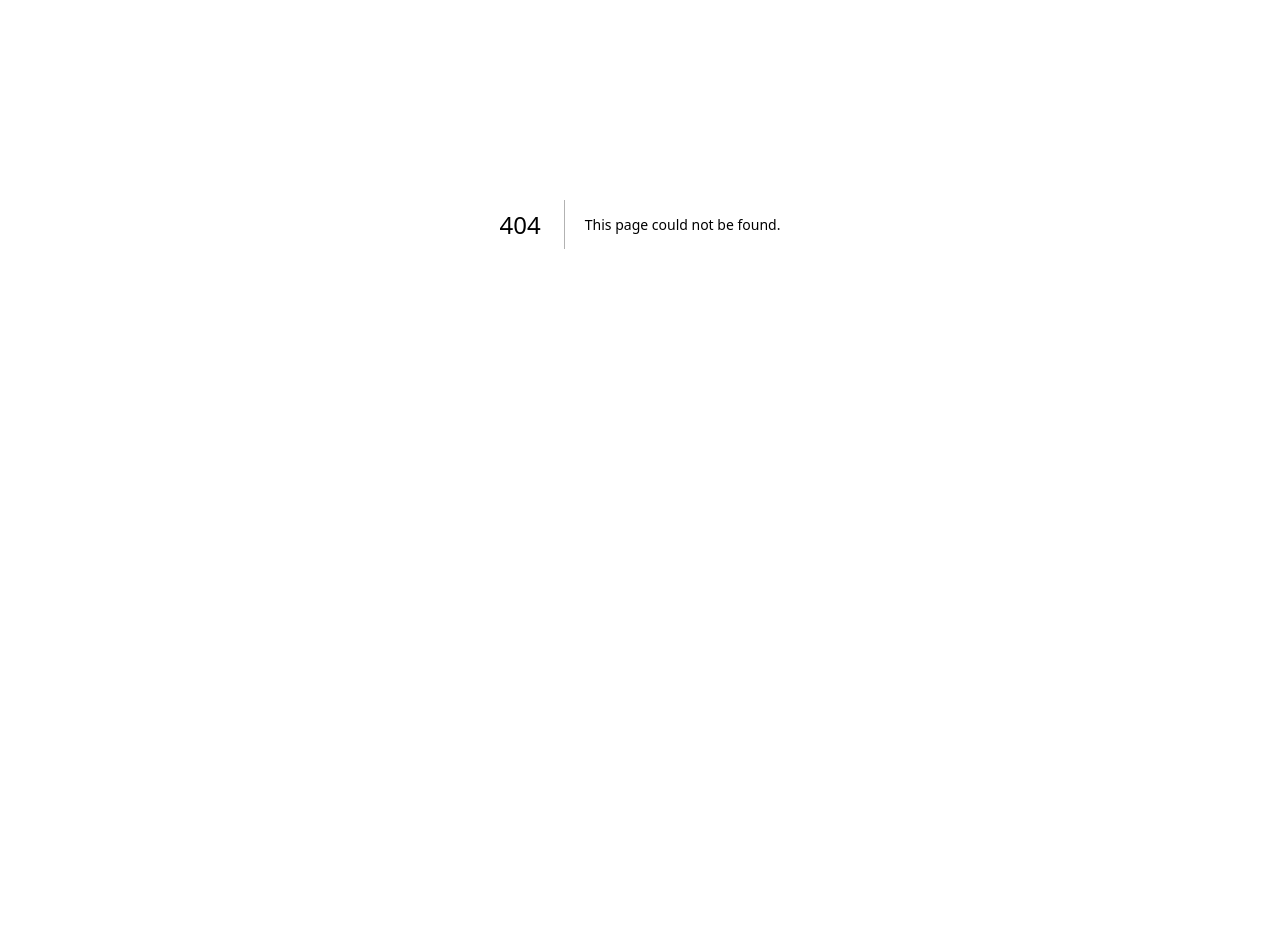
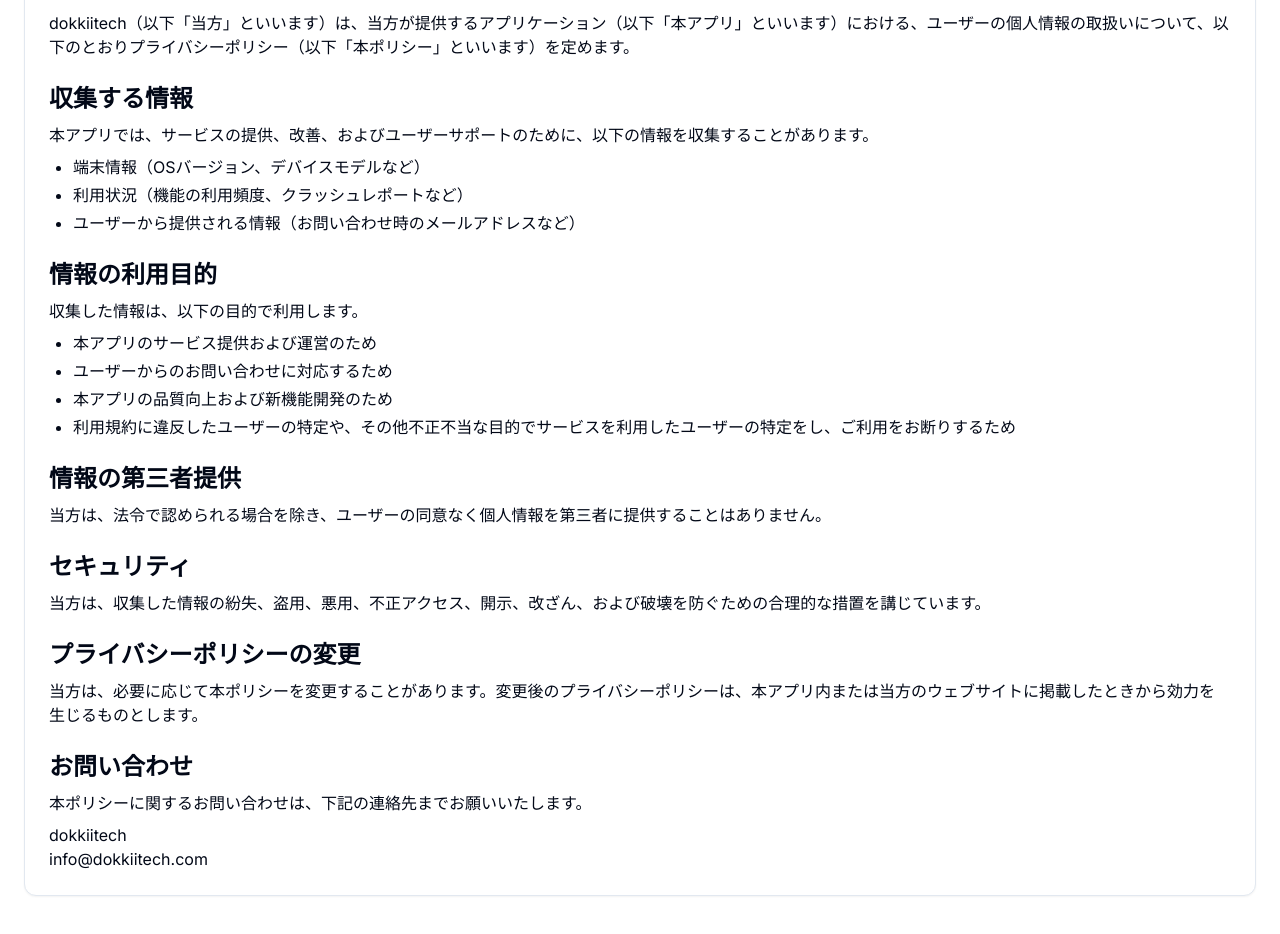
Before and after one commit to dokkiitech/portfolio, a Next.js app: page /privacy-policy in a window 1280 px wide. Before the commit this address had no page. Shown: the part 240-1174 px from the top of the page. Before the commit the page ends 864 px from the top, so only its background shows below. Built offline with nearby package versions, Linux system fonts and the light colour scheme.

Commit message:
ポリシーページを追加

```diff
--- /dev/null
+++ b/app/privacy-policy/page.tsx
@@ -0,0 +1,73 @@
+import { Card, CardContent, CardDescription, CardHeader, CardTitle } from "@/components/ui/card";
+
+export default function PrivacyPolicyPage() {
+  return (
+    <main className="container mx-auto py-12 px-4 md:px-6">
+      <Card>
+        <CardHeader>
+          <CardTitle>プライバシーポリシー</CardTitle>
+          <CardDescription>最終更新日: 2025年10月9日</CardDescription>
+        </CardHeader>
+        <CardContent className="space-y-6">
+          <div className="space-y-2">
+            <h2 className="text-2xl font-bold">はじめに</h2>
+            <p>
+              dokkiitech（以下「当方」といいます）は、当方が提供するアプリケーション（以下「本アプリ」といいます）における、ユーザーの個人情報の取扱いについて、以下のとおりプライバシーポリシー（以下「本ポリシー」といいます）を定めます。
+            </p>
+          </div>
+          <div className="space-y-2">
+            <h2 className="text-2xl font-bold">収集する情報</h2>
+            <p>
+              本アプリでは、サービスの提供、改善、およびユーザーサポートのために、以下の情報を収集することがあります。
+            </p>
+            <ul className="list-disc pl-6 space-y-1">
+              <li>端末情報（OSバージョン、デバイスモデルなど）</li>
+              <li>利用状況（機能の利用頻度、クラッシュレポートなど）</li>
+              <li>ユーザーから提供される情報（お問い合わせ時のメールアドレスなど）</li>
+            </ul>
+          </div>
+          <div className="space-y-2">
+            <h2 className="text-2xl font-bold">情報の利用目的</h2>
+            <p>
+              収集した情報は、以下の目的で利用します。
+            </p>
+            <ul className="list-disc pl-6 space-y-1">
+              <li>本アプリのサービス提供および運営のため</li>
+              <li>ユーザーからのお問い合わせに対応するため</li>
+              <li>本アプリの品質向上および新機能開発のため</li>
+              <li>利用規約に違反したユーザーの特定や、その他不正不当な目的でサービスを利用したユーザーの特定をし、ご利用をお断りするため</li>
+            </ul>
+          </div>
+          <div className="space-y-2">
+            <h2 className="text-2xl font-bold">情報の第三者提供</h2>
+            <p>
+              当方は、法令で認められる場合を除き、ユーザーの同意なく個人情報を第三者に提供することはありません。
+            </p>
+          </div>
+          <div className="space-y-2">
+            <h2 className="text-2xl font-bold">セキュリティ</h2>
+            <p>
+              当方は、収集した情報の紛失、盗用、悪用、不正アクセス、開示、改ざん、および破壊を防ぐための合理的な措置を講じています。
+            </p>
+          </div>
+          <div className="space-y-2">
+            <h2 className="text-2xl font-bold">プライバシーポリシーの変更</h2>
+            <p>
+              当方は、必要に応じて本ポリシーを変更することがあります。変更後のプライバシーポリシーは、本アプリ内または当方のウェブサイトに掲載したときから効力を生じるものとします。
+            </p>
+          </div>
+          <div className="space-y-2">
+            <h2 className="text-2xl font-bold">お問い合わせ</h2>
+            <p>
+              本ポリシーに関するお問い合わせは、下記の連絡先までお願いいたします。
+            </p>
+                          <p>
+                            dokkiitech
+                            <br />
+                            info@dokkiitech.com
+                          </p>          </div>
+        </CardContent>
+      </Card>
+    </main>
+  );
+}
```
